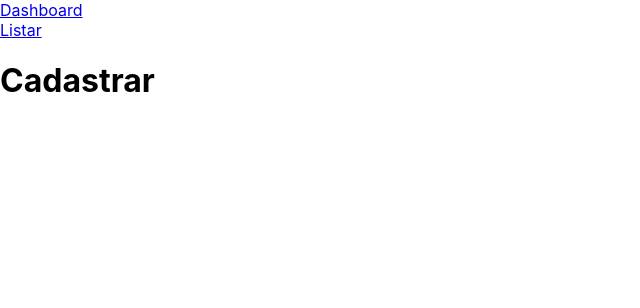
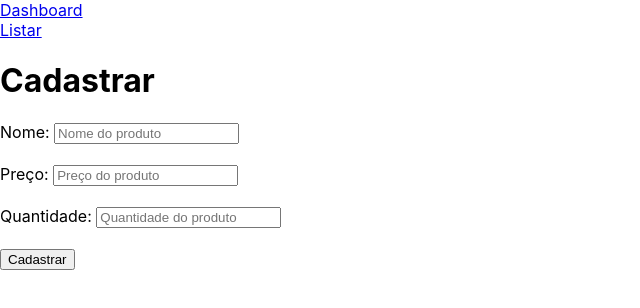
Before and after one commit to crdpc/adm-estoque, a React (Create React App) app in the folder frontend/: page /cadastrar in a window 1280 px wide. Shown: the top 308 px of the page, without its empty margins (0-640 px from the left). Built offline with nearby package versions, Linux system fonts and the light colour scheme.

Commit message:
Adicionado formulário de cadastro

```diff
--- a/frontend/src/pages/Cadastrar/index.js
+++ b/frontend/src/pages/Cadastrar/index.js
@@ -1,13 +1,41 @@
-import React from 'react';
+import React, { useState } from 'react';
 import { Menu } from '../../components/Menu';
 
 export const Cadastrar = () => {
+
+    const [produto, setProduto] = useState({
+        nome: '',
+        valor: '',
+        quantidade: ''
+    });
+
+    const valueInput = e => setProduto({ ...produto, [e.target.name]: e.target.value});
+
+    const addProduto = async e => {
+        e.preventDefault();
+        console.log("Valor: " + produto.valor);
+    }
 
     return(
         <>
 
         <Menu />
         <h1>Cadastrar</h1>
+
+        <form onSubmit={addProduto}>
+            <label>Nome: </label>
+            <input type="text" name="nome" placeholder="Nome do produto" onChange={valueInput} /> <br/><br/>
+
+            <label>Preço: </label>
+            <input type="text" valor="valor" placeholder="Preço do produto" onChange={valueInput} /> <br/><br/>
+
+            <label>Quantidade: </label>
+            <input type="number" name="quantidade" placeholder="Quantidade do produto" onChange={valueInput} /> <br/><br/>
+
+            <button type="submit">Cadastrar</button>
+
+        </form>
+
         </>
     );
 }
```
